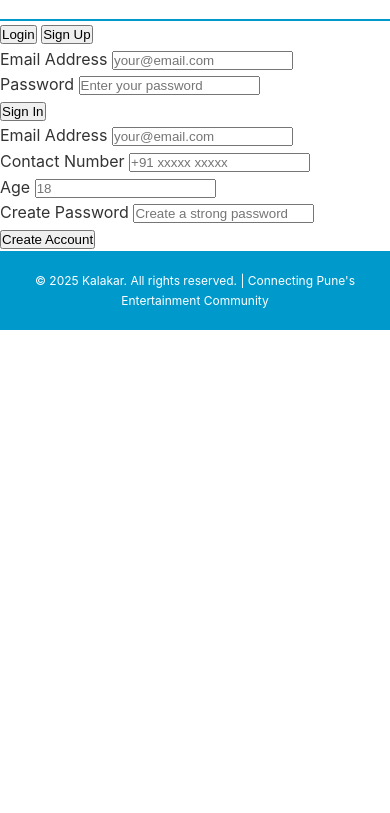
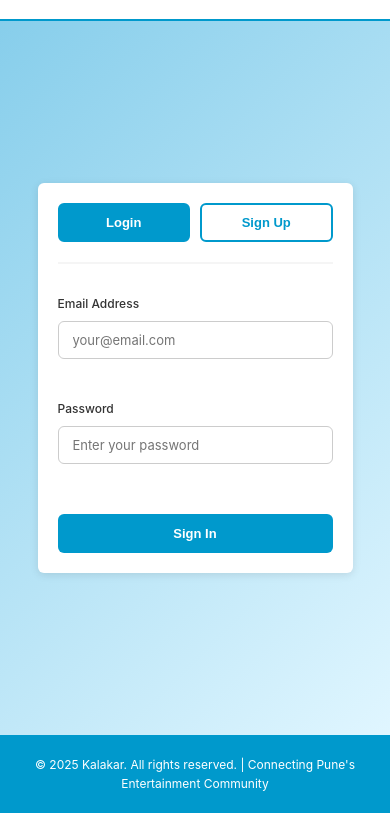
Before and after one commit to KhareKalpak/Kalakar_Repo, a plain HTML site: page login.html in a window 390 px wide. Shown: the part 57-870 px from the top of the page. Before the commit the page ends 844 px from the top, so only its background shows below. Drawn offline with Linux system fonts and the light colour scheme; a script that the page names is missing.

Commit message:
Auto-commit: Agent tool execution

```diff
--- a/styles/style.css
+++ b/styles/style.css
@@ -558,6 +558,183 @@ body {
     }
 }
 
+/* ===== LOGIN PAGE STYLING ===== */
+.login-main {
+    background: linear-gradient(135deg, #87ceeb 0%, #e0f6ff 100%);
+    min-height: calc(100vh - 140px);
+    padding: 40px 20px;
+    display: flex;
+    align-items: center;
+    justify-content: center;
+}
+
+.login-container {
+    background-color: #ffffff;
+    border-radius: 8px;
+    box-shadow: 0 2px 8px rgba(0, 0, 0, 0.1);
+    padding: 40px;
+    max-width: 600px;
+    width: 100%;
+}
+
+/* Success Message */
+.success-message {
+    background-color: #4caf50;
+    color: #ffffff;
+    padding: 16px;
+    border-radius: 6px;
+    margin-bottom: 20px;
+    text-align: center;
+    font-size: 14px;
+    font-weight: 500;
+}
+
+/* Form Toggle Buttons */
+.form-toggle {
+    display: flex;
+    gap: 10px;
+    margin-bottom: 30px;
+    border-bottom: 2px solid #f5f5f5;
+    padding-bottom: 20px;
+}
+
+.toggle-btn {
+    flex: 1;
+    padding: 12px 20px;
+    background-color: #ffffff;
+    color: #0099cc;
+    border: 2px solid #0099cc;
+    border-radius: 6px;
+    font-size: 14px;
+    font-weight: 600;
+    cursor: pointer;
+    transition: all 0.3s ease;
+}
+
+.toggle-btn.active {
+    background-color: #0099cc;
+    color: #ffffff;
+    border-color: #0099cc;
+}
+
+.toggle-btn:hover {
+    opacity: 0.9;
+}
+
+/* Form Elements */
+.auth-form {
+    display: none;
+}
+
+.auth-form.active {
+    display: block;
+}
+
+.form-group {
+    margin-bottom: 20px;
+}
+
+.form-group label {
+    display: block;
+    margin-bottom: 8px;
+    font-size: 14px;
+    font-weight: 500;
+    color: #333333;
+}
+
+.form-input {
+    width: 100%;
+    padding: 12px 16px;
+    border: 1px solid #cccccc;
+    border-radius: 6px;
+    font-size: 14px;
+    font-family: inherit;
+    transition: all 0.3s ease;
+    box-sizing: border-box;
+}
+
+.form-input:focus {
+    outline: none;
+    border-color: #0099cc;
+    box-shadow: 0 0 0 3px rgba(0, 153, 204, 0.1);
+}
+
+.form-input:disabled {
+    background-color: #f5f5f5;
+    cursor: not-allowed;
+}
+
+.error-message {
+    display: block;
+    color: #d32f2f;
+    font-size: 12px;
+    margin-top: 4px;
+    min-height: 16px;
+}
+
+.form-submit-btn {
+    width: 100%;
+    padding: 14px 40px;
+    background-color: #0099cc;
+    color: #ffffff;
+    border: none;
+    border-radius: 6px;
+    font-size: 14px;
+    font-weight: 600;
+    cursor: pointer;
+    transition: all 0.3s ease;
+    margin-top: 10px;
+}
+
+.form-submit-btn:hover:not(:disabled) {
+    opacity: 0.9;
+}
+
+.form-submit-btn:disabled {
+    background-color: #999999;
+    cursor: not-allowed;
+    opacity: 0.7;
+}
+
+/* ===== RESPONSIVE DESIGN - LOGIN PAGE ===== */
+@media (max-width: 1024px) {
+    .login-container {
+        max-width: min(90%, 500px);
+        padding: 35px;
+    }
+}
+
+@media (max-width: 767px) {
+    .login-main {
+        padding: 20px;
+        min-height: calc(100vh - 130px);
+    }
+
+    .login-container {
+        padding: 20px;
+        border-radius: 6px;
+    }
+
+    .form-group label {
+        font-size: 12px;
+    }
+
+    .form-input {
+        font-size: 13px;
+        padding: 10px 14px;
+    }
+
+    .form-submit-btn {
+        font-size: 13px;
+        padding: 12px 30px;
+    }
+
+    .toggle-btn {
+        font-size: 13px;
+        padding: 10px 16px;
+    }
+}
+
 /* ===== UTILITY CLASSES ===== */
 .section-heading {
     font-weight: bold;
```
